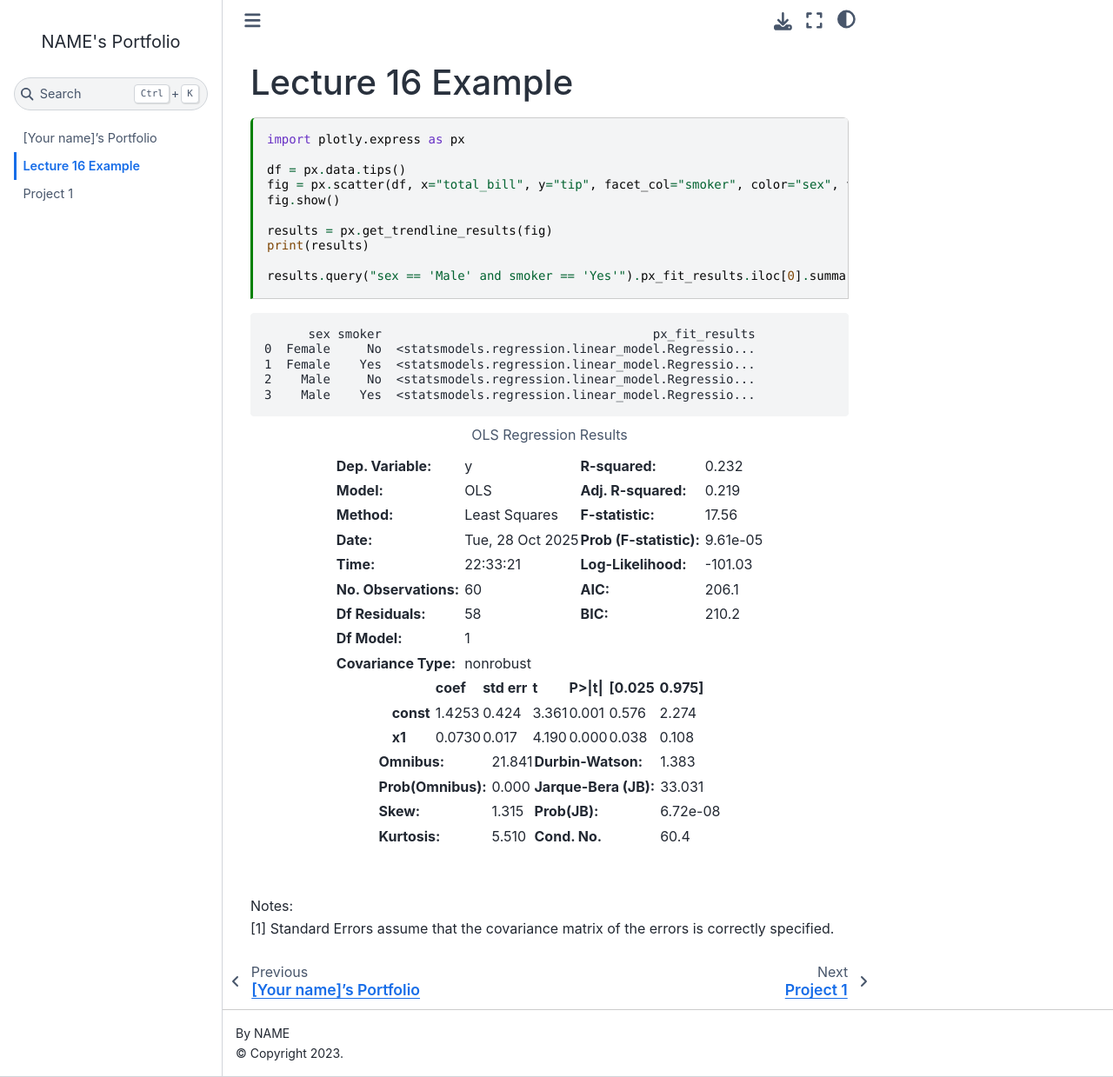
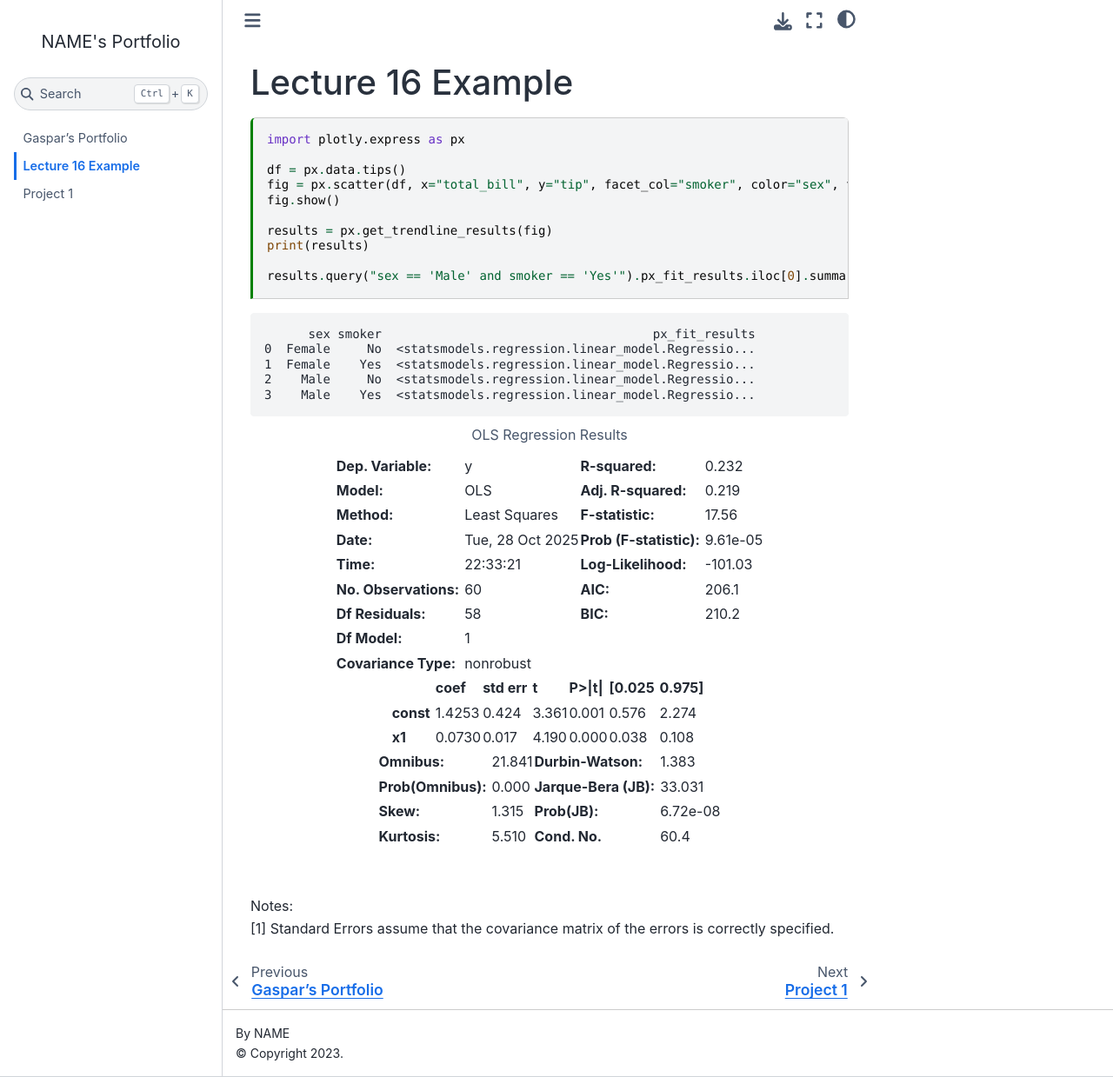
Before and after one commit to gsg2144-svg/gsg2144-svg.github.io, a Jupyter Book: the page built from lecture_16_example.ipynb, in a window 1280 px wide and 1239 px high. Shown: the whole window at 87% size. Built offline with Jupyter Book 1.0.4 settings and Sphinx 7.4.7 and the Sphinx Book theme 1.1.4, drawn with Linux system fonts in a browser that asks for light colours; comment, search, counter and statistics services are not loaded.

Commit message:
project 1.3

```diff
--- a/index.md
+++ b/index.md
@@ -1,4 +1,4 @@
-# [Your name]'s Portfolio
+# Gaspar's Portfolio
 
 
 Welcome! Work in progres.
```
Also changed, not shown: project1_earthquakes.ipynb.
